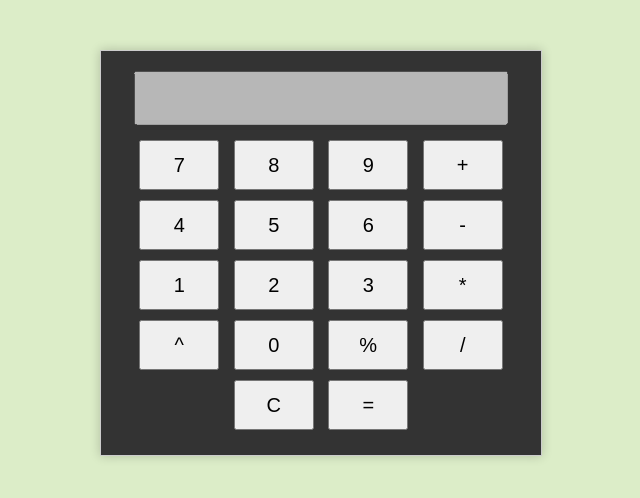
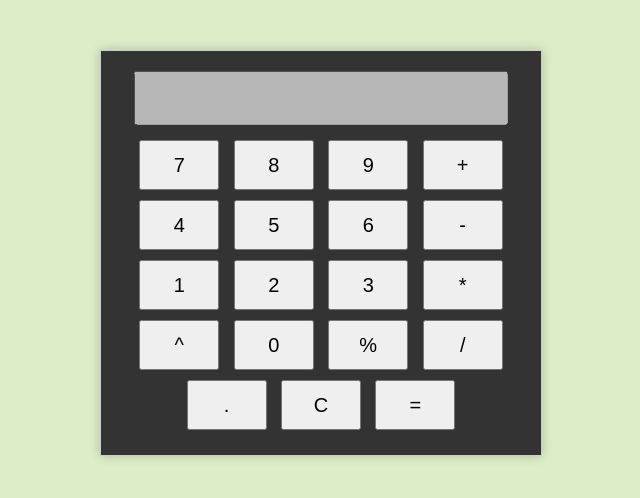
Before and after one commit to Jan-Ray/Calculator, a plain HTML site: page index.html in a window 1280 px wide. Shown: the whole page, without its empty margins (319-959 px from the left). Drawn offline with Linux system fonts and the light colour scheme.

Commit message:
Update index.html
Added decimal point for more accurate calculations

```diff
--- a/index.html
+++ b/index.html
@@ -59,6 +59,7 @@
       <button onclick="appendOperator('%')">%</button>
       <button onclick="appendOperator('/')">/</button>
       <br>
+      <button onclick="appendDecimal()">.</button>
       <button onclick="clearDisplay()">C</button>
       <button onclick="calculate()">=</button>
     </div>
@@ -70,6 +71,16 @@
       function appendNumber(number) {
         currentInput += number;
         document.getElementById("display").value = currentInput;
+        if (number === '.' && currentInput.includes('.')) {
+          return;
+        }
+      }
+
+      function appendDecimal() {
+        if (!currentInput.includes('.')) {
+          currentInput += '.';
+          document.getElementById("display").value = currentInput;
+        }
       }
 
       function appendOperator(operator) {
```
